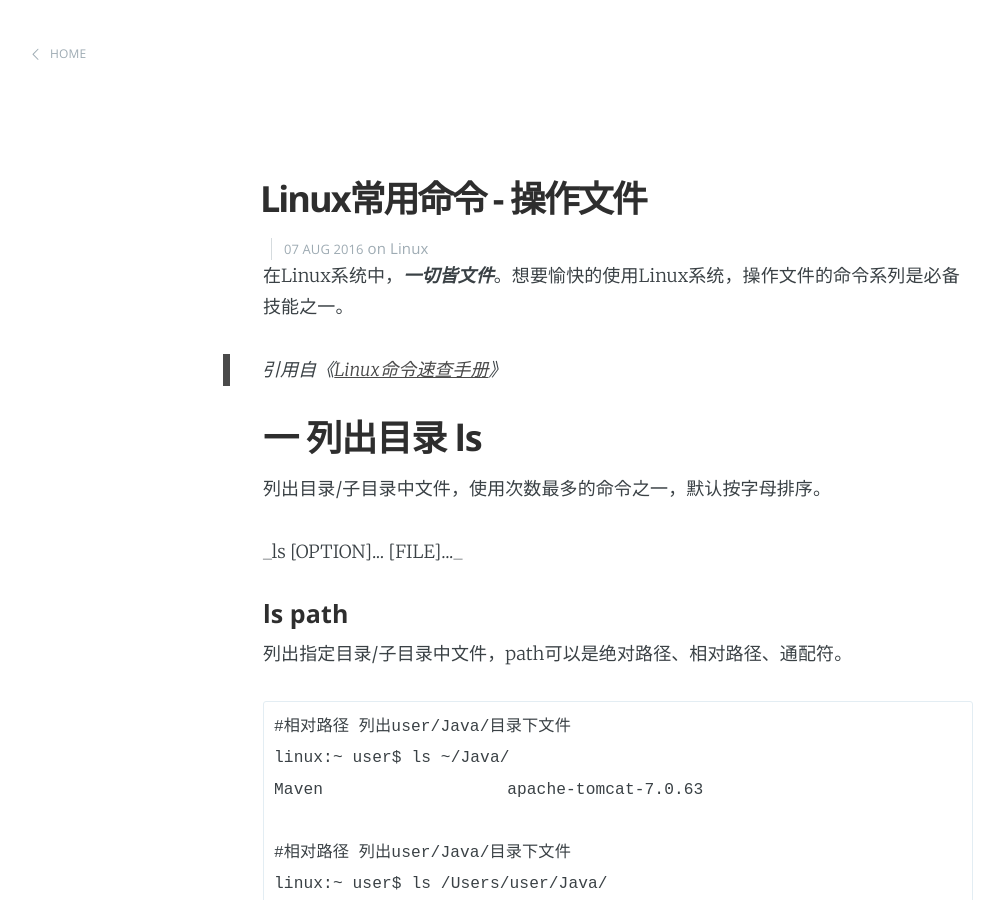
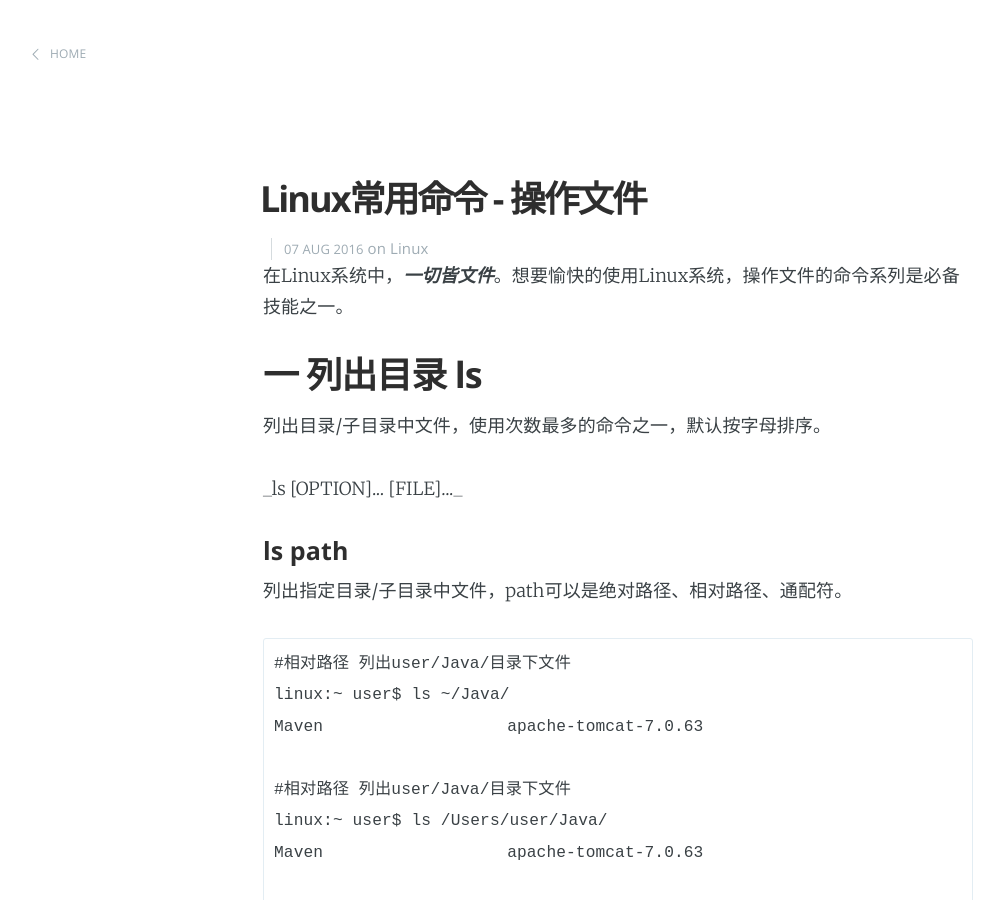
Before and after one commit to jackzhangpython/jackzhangpython.github.io, a Jekyll site: the page built from _posts/2016-08-07-linux-command-operate-file.markdown, in a window 1280 px wide and 900 px high. Shown: the whole window, without its empty margins (22-1026 px from the left). Built offline with Jekyll 4.4.1, drawn with Linux system fonts in a browser that asks for light colours; Markdown is read by kramdown in place of the engine named in the settings.

Commit message:
Update - 引用位置

```diff
--- a/_posts/2016-08-07-linux-command-operate-file.markdown
+++ b/_posts/2016-08-07-linux-command-operate-file.markdown
@@ -6,7 +6,6 @@ categories: Linux
 ---
 
 在Linux系统中，**_一切皆文件_**。想要愉快的使用Linux系统，操作文件的命令系列是必备技能之一。
-> 引用自《[Linux命令速查手册](https://book.douban.com/subject/4046184/ "豆瓣读书")》
 
 ##一 列出目录 ls
 列出目录/子目录中文件，使用次数最多的命令之一，默认按字母排序。
```
Also changed, not shown: other parts of _posts/2016-08-07-linux-command-operate-file.markdown (+3 -0 lines).
